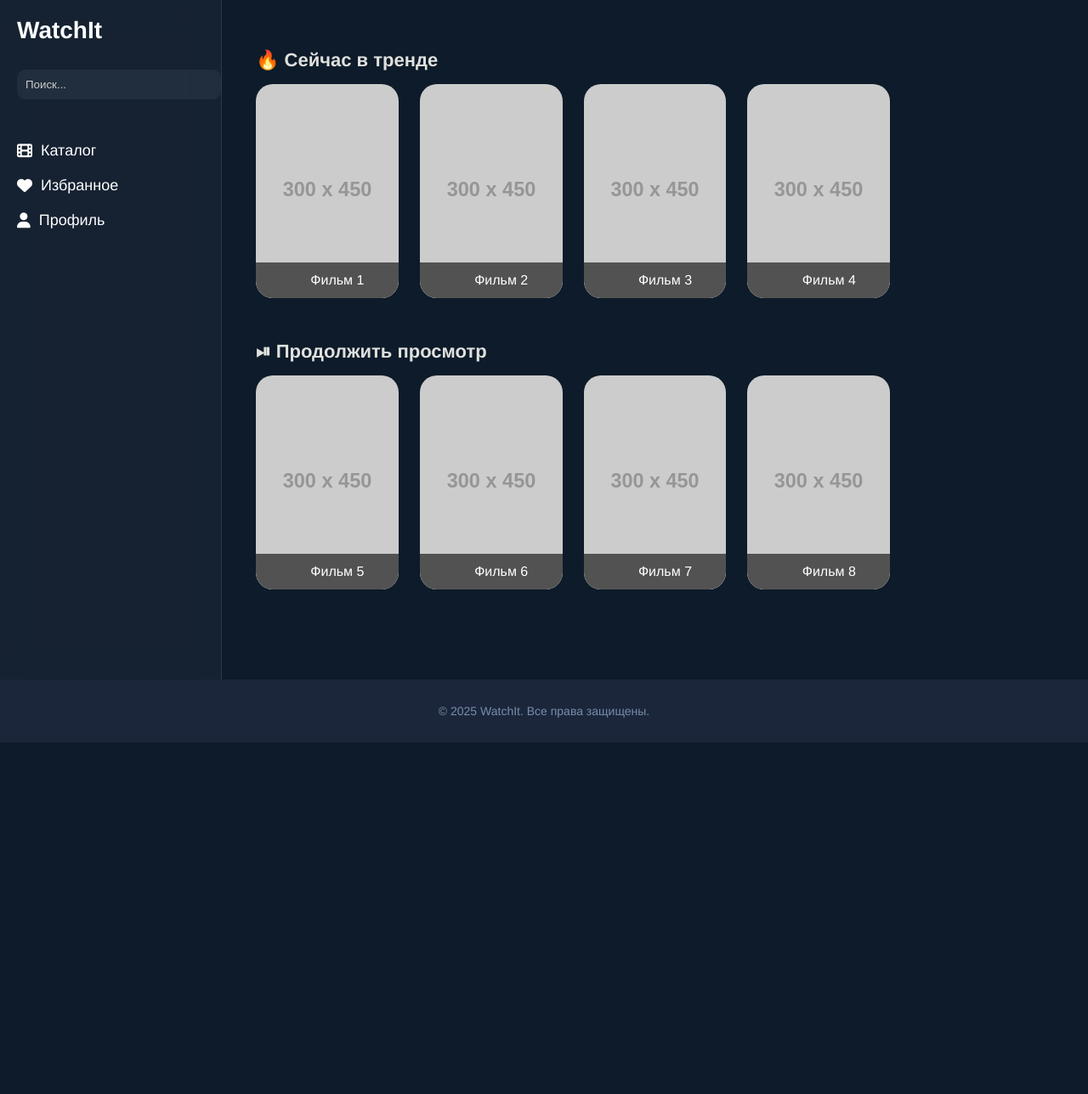
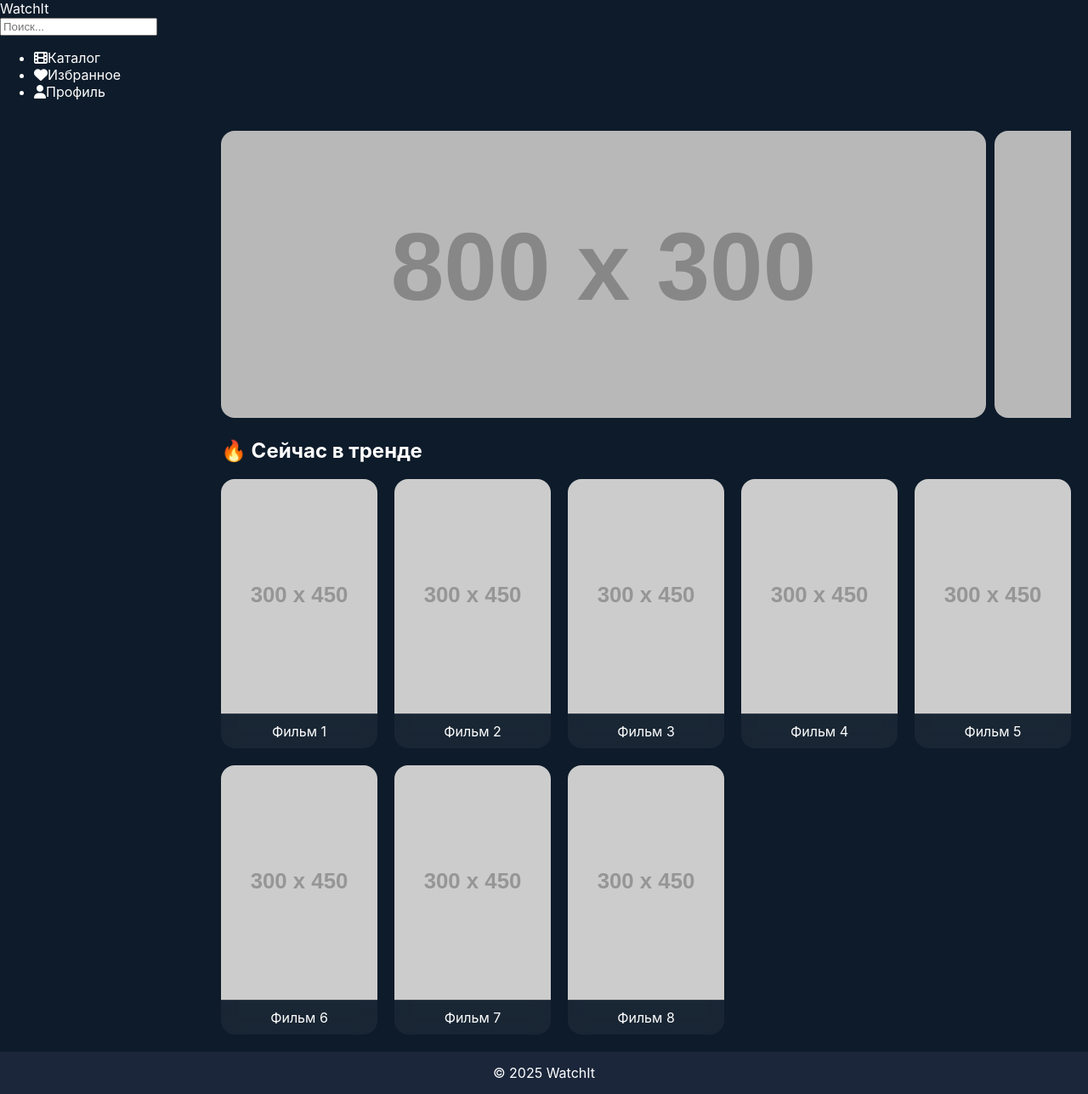
Before and after one commit to killapoper/watchit, a Flask app: page / in a window 1280 px wide. Shown: the whole page at 85% size. Before the commit the page ends 874 px from the top, so only its background shows below. Run offline with Flask 3, Linux system fonts and the light colour scheme; grey boxes labelled with a size stand in for pictures from a placeholder-image service; parts of the project's set-up code (start-up, migrations or seed data) failed here and were passed over; some libraries are stand-ins or nearby versions.

Commit message:
Добавлен слайдер, анимация и страница фильма

```diff
--- a/server.py
+++ b/server.py
@@ -1,17 +1,3 @@
-# from http.server import SimpleHTTPRequestHandler
-# from socketserver import TCPServer
-# import os
-#
-# PORT = 8000
-#
-# # Указываем, где лежат файлы веб-приложения
-# os.chdir("webapp")
-#
-# Handler = SimpleHTTPRequestHandler
-#
-# with TCPServer(("", PORT), Handler) as httpd:
-#     print(f"🚀 Сервер запущен на http://127.0.0.1:{PORT}")
-#     httpd.serve_forever()
 from flask import Flask, render_template
 import os
 
@@ -19,8 +5,11 @@ app = Flask(__name__)
 
 @app.route('/')
 def home():
-    return render_template("index.html")
+    return render_template('index.html')
+
+@app.route('/film/<int:id>')
+def film(id):
+    return render_template('film.html', id=id)
 
 if __name__ == '__main__':
-    port = int(os.environ.get("PORT", 10000))  # Render назначит порт
-    app.run(host='0.0.0.0', port=port)
+    app.run(host='0.0.0.0', port=int(os.environ.get('PORT', 10000)))
--- a/static/script.js
+++ b/static/script.js
@@ -1,12 +1,12 @@
-document.addEventListener("DOMContentLoaded", () => {
-    const cards = document.querySelectorAll(".card");
-    cards.forEach((card, i) => {
-        card.style.opacity = 0;
-        card.style.transform = "translateY(20px)";
-        setTimeout(() => {
-            card.style.transition = "opacity 0.5s ease, transform 0.5s ease";
-            card.style.opacity = 1;
-            card.style.transform = "translateY(0)";
-        }, 150 * i);
-    });
-});
+window.onload = () => {
+  // Анимация карточек
+  document.querySelectorAll('.card').forEach((c,i)=> {
+    setTimeout(()=> {
+      c.style.opacity=1; c.style.transform='translateY(0)';
+    }, 150*i);
+  });
+};
+
+function openFilm(id) {
+  window.location = `/film/${id}`;
+}
--- a/static/style.css
+++ b/static/style.css
@@ -1,136 +1,17 @@
-body {
-  margin: 0;
-  font-family: 'Helvetica Neue', sans-serif;
-  background: #0d1b2a;
-  color: white;
-}
-
-.container {
-  display: flex;
-  min-height: 100vh;
-}
-
-.sidebar {
-  width: 220px;
-  padding: 20px;
-  background: rgba(29, 41, 57, 0.6);
-  backdrop-filter: blur(20px);
-  border-right: 1px solid rgba(255, 255, 255, 0.1);
-}
-
-.logo {
-  font-size: 28px;
-  font-weight: 600;
-  margin-bottom: 30px;
-}
-
-.search {
-  width: 100%;
-  padding: 10px;
-  background: rgba(255,255,255,0.05);
-  border: none;
-  border-radius: 10px;
-  margin-bottom: 30px;
-  color: white;
-}
-
-.search::placeholder {
-  color: #ccc;
-}
-
-nav ul {
-  list-style: none;
-  padding: 0;
-}
-
-nav li {
-  margin: 20px 0;
-  cursor: pointer;
-  font-size: 18px;
-  display: flex;
-  align-items: center;
-}
-
-nav i {
-  margin-right: 10px;
-}
-
-.content {
-  flex: 1;
-  padding: 40px;
-}
-
-.section-title {
-  font-size: 22px;
-  margin-bottom: 15px;
-  color: #e0e1dd;
-}
-
-.film-grid {
-  display: grid;
-  grid-template-columns: repeat(auto-fill, minmax(160px, 1fr));
-  gap: 25px;
-  margin-bottom: 50px;
-}
-
-.card {
-  position: relative;
-  background: rgba(255,255,255,0.05);
-  border-radius: 20px;
-  overflow: hidden;
-  transition: transform 0.3s ease, box-shadow 0.3s ease;
-  backdrop-filter: blur(8px);
-}
-
-.card:hover {
-  transform: scale(1.05);
-  box-shadow: 0 0 20px rgba(255, 255, 255, 0.15);
-}
-
-.card img {
-  width: 100%;
-  height: auto;
-  display: block;
-}
-
-.card-info {
-  position: absolute;
-  bottom: 0;
-  width: 100%;
-  padding: 12px;
-  background: rgba(0, 0, 0, 0.6);
-  backdrop-filter: blur(6px);
-  text-align: center;
-  font-weight: 500;
-  font-size: 16px;
-}
-
-.footer {
-  background: #1b263b;
-  padding: 15px;
-  text-align: center;
-  font-size: 14px;
-  color: #778da9;
-}
-
-/* Responsive */
-@media (max-width: 768px) {
-  .container {
-    flex-direction: column;
-  }
-
-  .sidebar {
-    width: 100%;
-    display: flex;
-    justify-content: space-around;
-    padding: 10px 20px;
-  }
-
-  .content {
-    padding: 20px;
-  }
-
-  .film-grid {
-    grid-template-columns: repeat(3, 1fr);
-  }
-}
+body, html { margin:0; padding:0; font-family: -apple-system, sans-serif; background: #0d1b2a; color: #fff; }
+.sidebar { /* как раньше */ }
+.content { padding:20px; margin-left:240px;}
+.slider { display:flex; overflow-x:auto; scroll-snap-type: x mandatory; gap:10px; margin-bottom:20px;}
+.slide { flex:0 0 auto; width:90%; scroll-snap-align:center; position:relative; }
+.slide img { width:100%; border-radius:16px; filter: brightness(0.9);}
+.film-grid { display:grid; grid-template-columns: repeat(auto-fit,minmax(160px,1fr)); gap:20px;}
+.card { background:rgba(255,255,255,0.05); border-radius:16px; backdrop-filter: blur(10px); transition:0.3s; cursor:pointer; overflow:hidden; opacity:0; transform:translateY(20px);}
+.card img{width:100%;display:block; border-bottom:1px solid rgba(255,255,255,0.1);}
+.card-info { padding:10px; text-align:center;}
+.card:hover { transform: scale(1.05); box-shadow:0 0 20px rgba(255,255,255,0.15);}
+.footer { text-align:center;padding:15px;background:#1b263b;}
+.film-page { padding:20px; max-width:800px; margin:20px auto;}
+.film-content { display:flex; gap:20px; }
+.film-content img { width:40%; border-radius:16px; }
+.back { margin-bottom:20px; }
+.watch-btn { padding:10px 20px;border:none;border-radius:10px;background:linear-gradient(45deg,#778da9,#415a77);cursor:pointer;}
--- a/templates/index.html
+++ b/templates/index.html
@@ -1,52 +1,45 @@
 <!DOCTYPE html>
 <html lang="ru">
 <head>
-  <meta charset="UTF-8" />
-  <meta name="viewport" content="width=device-width, initial-scale=1.0" />
+  <meta charset="UTF-8">
   <title>WatchIt</title>
-  <link rel="stylesheet" href="{{ url_for('static', filename='style.css') }}" />
+  <meta name="viewport" content="width=device-width, initial-scale=1.0">
+  <link rel="stylesheet" href="{{ url_for('static', filename='style.css') }}">
   <script src="https://kit.fontawesome.com/a076d05399.js" crossorigin="anonymous"></script>
 </head>
 <body>
-  <div class="container">
+
 <aside class="sidebar glass">
   <div class="logo">WatchIt</div>
-      <input type="text" placeholder="Поиск..." class="search" />
+  <input class="search" type="text" placeholder="Поиск...">
   <nav>
     <ul>
-          <li><i class="fas fa-film"></i> Каталог</li>
-          <li><i class="fas fa-heart"></i> Избранное</li>
-          <li><i class="fas fa-user"></i> Профиль</li>
+      <li><i class="fas fa-film"></i>Каталог</li>
+      <li><i class="fas fa-heart"></i>Избранное</li>
+      <li><i class="fas fa-user"></i>Профиль</li>
     </ul>
   </nav>
 </aside>
 
 <main class="content">
-      <h2 class="section-title">🔥 Сейчас в тренде</h2>
+  <div class="slider">
+    {% for i in range(1, 5) %}
+    <div class="slide"><img src="https://placehold.co/800x300?text=Слайд+{{i}}" alt=""></div>
+    {% endfor %}
+  </div>
+
+  <h2>🔥 Сейчас в тренде</h2>
   <section class="film-grid">
-        {% for i in range(1, 5) %}
-        <div class="card">
-          <img src="https://placehold.co/300x450?text=Movie+{{ i }}" alt="">
-          <div class="card-info"><span>Фильм {{ i }}</span></div>
-        </div>
-        {% endfor %}
-      </section>
-
-      <h2 class="section-title">⏯ Продолжить просмотр</h2>
-      <section class="film-grid">
-        {% for i in range(5, 9) %}
-        <div class="card">
-          <img src="https://placehold.co/300x450?text=Movie+{{ i }}" alt="">
-          <div class="card-info"><span>Фильм {{ i }}</span></div>
+    {% for i in range(1, 9) %}
+    <div class="card" onclick="openFilm({{ i }})">
+      <img src="https://placehold.co/300x450?text=Фильм+{{i}}" alt="">
+      <div class="card-info"><span>Фильм {{i}}</span></div>
     </div>
     {% endfor %}
   </section>
 </main>
-  </div>
 
-  <footer class="footer">
-    <p>&copy; 2025 WatchIt. Все права защищены.</p>
-  </footer>
+<footer class="footer">&copy; 2025 WatchIt</footer>
 
 <script src="{{ url_for('static', filename='script.js') }}"></script>
 </body>
```
Also changed, not shown: templates/film.html (added, +22 -0 lines). Lines whose indentation alone changed are shown as unchanged.
